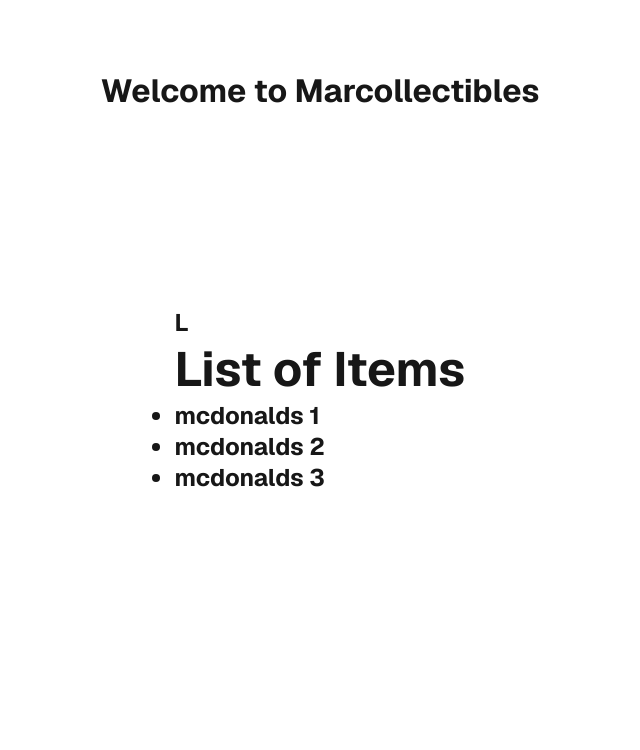
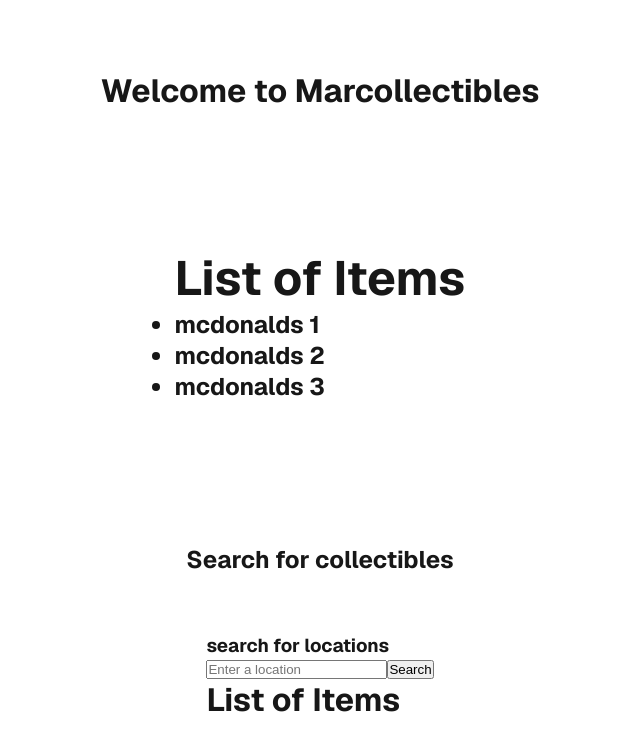
Before and after one commit to Elizabeth-327/MarcoticsMarcollectibles, a Next.js app in the folder marcotics-marcollectibles/: page / in a window 1280 px wide. Shown: the top 750 px of the page, without its empty margins (320-960 px from the left). Built offline with nearby package versions, Linux system fonts and the light colour scheme.

Commit message:
added search bar that looks up locations and searches up results

```diff
--- /dev/null
+++ b/marcotics-marcollectibles/src/Hooks/SearchBar.tsx
@@ -0,0 +1,41 @@
+"use client";
+import {useState} from 'react';
+import List from '@/UI/list';
+
+
+export default function SearchBar() {
+  const [data, setData] = useState<string[] | null>(null);
+  const [pending, setPending ] = useState(false);
+
+
+  const handleSubmit = async (event: React.FormEvent<HTMLFormElement>) => {
+    event.preventDefault();
+    setPending(true);
+    const formData = new FormData(event.currentTarget);
+    const query = formData.get("Search") as string;
+
+    // Simulate an API call
+    await new Promise((resolve) => setTimeout(resolve, 2000));
+    const mockResults = [ `${query}mcdonalds 1`, `${query} mcdonalds 2`, `${query}mcdonalds 3`];
+    setData(mockResults);
+    setPending(false);
+  }
+
+
+  return (
+    <form onSubmit={handleSubmit}>
+      <h3>search for locations </h3>
+      <input type="text" name="Search" disabled={pending} placeholder='Enter a location'/>
+      <button type="submit" disabled={pending}>
+        {pending ? "Searching..." : "Search"}
+      </button>
+      <br />
+      <p>{pending
+      ? "Loading..."
+      :  data
+      ? `Here are the closest resutls to your search:`
+      :  ""}</p>
+      <List items={data || []} />
+      </form>
+  );
+}
--- a/marcotics-marcollectibles/src/app/page.tsx
+++ b/marcotics-marcollectibles/src/app/page.tsx
@@ -1,6 +1,7 @@
 import Image from "next/image";
 import styles from "./page.module.css";
 import List from "@/UI/list";
+import SearchBar from "@/Hooks/SearchBar";
 
 export default function Home() {
   const listItems: string[] = ["mcdonalds 1", "mcdonalds 2", "mcdonalds 3"];
@@ -8,9 +9,13 @@ export default function Home() {
   return (
     <div className={styles.page}>
       <h1>Welcome to Marcollectibles</h1>
-      <h2>L<List items={listItems} /></h2>
+      <h2><List items={listItems} /></h2>
 
+
+      <h2>Search for collectibles</h2>
+      <SearchBar />
     </div>
+
   );
 }
 
```
Also changed, not shown: marcotics-marcollectibles/src/UI/submit.tsx (added).
